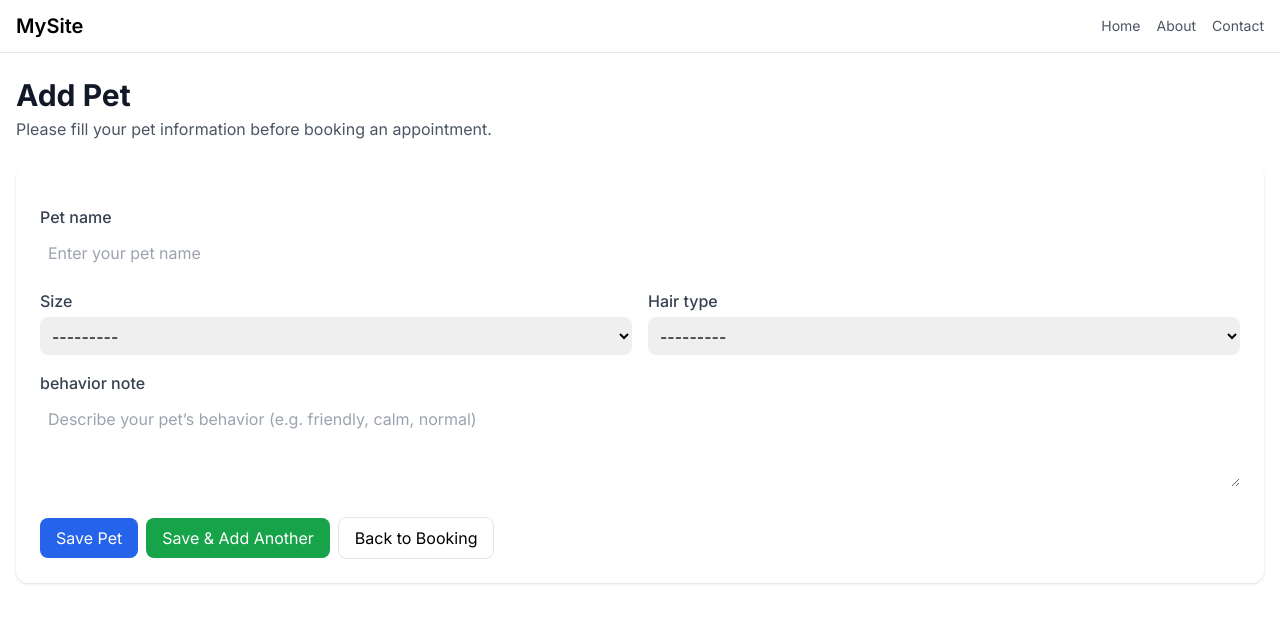
After one commit to Suchaya-aum/WoofQueue, a Django app: page /woofq/pet/create/ in a window 1280 px wide. The commit adds this page. Shown: the top 623 px of the page. Run offline with Django 5.2, Linux system fonts and the light colour scheme; the visitor is signed in with stand-in values (Sample User, id 1); data that the repository does not hold is empty; some libraries are stand-ins or nearby versions.

Commit message:
finish : create + update + delete (customer's appointment)

```diff
--- a/project/myproject/app/forms.py
+++ b/project/myproject/app/forms.py
@@ -1,15 +1,117 @@
+# forms.py
 import datetime
 from django import forms
 from django.forms import ModelForm
 from .models import *
 from django.core.exceptions import ValidationError
+from django.utils import timezone
+from datetime import timedelta
 
 class AppointmentForm(ModelForm):
     class Meta:
         model = Appointment
-        fields = "__all__"
+        fields = ['pet', 'service', 'appointment_time', 'finish_time', 'status']
+        widgets = {
+            'appointment_time': forms.DateTimeInput(attrs={'type': 'datetime-local'}),
+            'finish_time': forms.DateTimeInput(attrs={'type': 'datetime-local'}),
+            'service' : forms.SelectMultiple(attrs={'class': 'w-full rounded-lg border-gray-300 p-2 focus:ring-2 focus:ring-blue-400'})
+        }
+
+    def clean_appointment_time(self):
+        appointment_time = self.cleaned_data.get('appointment_time')
+        if appointment_time < timezone.now():
+            raise forms.ValidationError("Appointment time cannot be in the past")
+        return appointment_time
+
+    def clean(self):
+        cleaned_data = super().clean()
+        appointment_time = cleaned_data.get('appointment_time')
+        finish_time = cleaned_data.get('finish_time')
+        pet = cleaned_data.get('pet')
+        # ตรวจเวลาสิ้นสุด
+        if finish_time and appointment_time:
+            if finish_time and appointment_time and finish_time <= appointment_time:
+                raise forms.ValidationError("Finish time must be later than appointment time")
+            elif finish_time and appointment_time and (finish_time - appointment_time) > timedelta(hours=8):
+                raise forms.ValidationError("Appointment cannot exceed 8 hours duration")
+        # ตรวจเวลาซ้ำในช่วง 1 ชั่วโมง
+        if pet and appointment_time:
+            # ถ้ามี instance อยู่ (ตอน update) ให้ exclude ตัวเองออกจากการเช็ก
+            qs = Appointment.objects.filter(pet=pet)
+            if self.instance.pk:
+                qs = qs.exclude(pk=self.instance.pk)
+
+            # หา appointment ที่อยู่ในช่วงเวลา +- 1 ชั่วโมง ของเวลานี้
+            overlap_start = appointment_time - timedelta(hours=1)
+            overlap_end = appointment_time + timedelta(hours=1)
+            if qs.filter(appointment_time__range=(overlap_start, overlap_end)).exists():
+                raise forms.ValidationError(
+                    f"This pet already has an appointment within 1 hour of the selected time."
+                )
+
+        return cleaned_data
 
 class ServiceForm(ModelForm):
     class Meta:
         model = Service
         fields = "__all__"
+
+class PetForm(ModelForm):
+    class Meta:
+        model = Pet
+        fields = ['size', 'hair_type', 'pet_name', 'behavior_note']
+        widgets = {
+            'size': forms.Select(
+                attrs={
+                    'class': 'w-full rounded-lg border-gray-300 p-2 focus:ring-2 focus:ring-blue-400'
+                }
+            ),
+            'hair_type': forms.Select(
+                attrs={
+                    'class': 'w-full rounded-lg border-gray-300 p-2 focus:ring-2 focus:ring-blue-400'
+                }
+            ),
+            'pet_name': forms.TextInput(
+                attrs={
+                    'class': 'w-full rounded-lg border-gray-300 p-2 focus:ring-2 focus:ring-blue-400',
+                    'placeholder': 'Enter your pet name'
+                }
+            ),
+            'behavior_note': forms.Textarea(
+                attrs={
+                    'class': 'w-full rounded-lg border-gray-300 p-2 focus:ring-2 focus:ring-blue-400',
+                    'rows': 3,
+                    'placeholder': 'Describe your pet’s behavior (e.g. friendly, calm, normal)'
+                }
+            ),
+        }
+
+    def clean_size(self):
+        size = self.cleaned_data.get('size')
+        if not size:
+            raise forms.ValidationError("Pet size is required.")
+        return size
+
+    def clean_hair_type(self):
+        hair_type = self.cleaned_data.get('hair_type')
+        if not hair_type:
+            raise forms.ValidationError("Pet hair type is required.")
+        return hair_type
+
+    def clean_pet_name(self):
+        name = self.cleaned_data.get('pet_name')
+        if not name:
+            raise forms.ValidationError("Pet name is required.")
+        return name
+
+    def clean(self):
+        cleaned = super().clean()
+        name = cleaned.get("pet_name")
+        owner = getattr(self, "owner", None)
+        if owner and name:
+            qs = Pet.objects.filter(owner=owner, pet_name__iexact=name)
+            if self.instance and self.instance.pk:
+                qs = qs.exclude(pk=self.instance.pk)
+            if qs.exists():
+                self.add_error("pet_name", "You already have a pet with this name.")
+        return cleaned
--- a/project/myproject/app/templates/base.html
+++ b/project/myproject/app/templates/base.html
@@ -43,7 +43,7 @@
   <body>
     {% block nav %}
       <nav class="w-full border-b bg-white">
-        <div class="max-w-5xl mx-auto px-4 py-3 flex items-center justify-between">
+        <div class="max-w-7xl mx-auto px-4 py-3 flex items-center justify-between">
           <a href="/" class="text-xl font-semibold">MySite</a>
           <div class="flex items-center gap-4">
             <a href="#" class="text-sm text-gray-600 hover:text-gray-900">Home</a>
@@ -54,7 +54,7 @@
       </nav>
     {% endblock %}
 
-    <section class="max-w-5xl mx-auto px-4 py-6">
+    <section class="max-w-7xl mx-auto px-4 py-6">
       <article aria-label="Head Content" class="mb-6">
         {% block head %}
           <h1 class="text-2xl md:text-3xl font-bold text-gray-900">Head</h1>
@@ -62,7 +62,7 @@
         {% endblock %}
       </article>
 
-      <article aria-label="Body Content" class="bg-white rounded-xl shadow p-5">
+
         {% block content %}
           <p class="text-gray-700">Content</p>
           <button
@@ -71,7 +71,6 @@
             Example Button
           </button>
         {% endblock %}
-      </article>
     </section>
 
     {% block script %}
--- /dev/null
+++ b/project/myproject/app/templates/pet_detail.html
@@ -0,0 +1,63 @@
+{% extends 'base.html' %}
+
+{% block title %}Add Pet{% endblock %}
+
+{% block head %}
+  <h1 class="text-2xl md:text-3xl font-bold text-gray-900">Add Pet</h1>
+  <p class="text-gray-600 mt-1">Please fill your pet information before booking an appointment.</p>
+{% endblock %}
+
+{% block content %}
+        <div class="mx-auto bg-white p-6 rounded-xl shadow">
+        <form method="post" class="space-y-4">
+            {% csrf_token %}
+            {{ pet_form.non_field_errors }}
+            <div>
+                <label class="block font-medium text-gray-700 mb-1">
+                    Pet name
+                </label>
+                {{ pet_form.pet_name }}
+                {{ pet_form.pet_name.errors }}
+            </div>
+
+            <div class="grid grid-cols-1 md:grid-cols-2 gap-4">
+            <div>
+                <label class="block font-medium text-gray-700 mb-1">
+                    Size
+                </label>
+                {{ pet_form.size }}
+                {{ pet_form.size.errors }}
+            </div>
+            <div>
+                <label class="block font-medium text-gray-700 mb-1">
+                    Hair type
+                </label>
+                {{ pet_form.hair_type }}
+                {{ pet_form.hair_type.errors }}
+            </div>
+            </div>
+
+            <div>
+                <label class="block font-medium text-gray-700 mb-1">
+                    behavior note
+                </label>
+                {{ pet_form.behavior_note }}
+                {{ pet_form.behavior_note.errors }}
+            </div>
+
+            <div class="flex items-center gap-2 pt-2">
+                <button type="submit" name="save_one"class="bg-blue-600 text-white px-4 py-2 rounded-lg hover:bg-blue-700">
+                    Save Pet
+                </button>
+                <button type="submit" name="save_add"class="bg-green-600 text-white px-4 py-2 rounded-lg hover:bg-green-700">
+                    Save & Add Another
+                </button>
+                <a href="{% url 'booking_request' %}" class="px-4 py-2 rounded-lg border hover:bg-gray-50">
+                    Back to Booking
+                </a>
+            </div>
+        </form>
+        </div>
+        {% endblock %}
+    </body>
+</html>
--- a/project/myproject/app/urls.py
+++ b/project/myproject/app/urls.py
@@ -2,6 +2,7 @@ from django.urls import path
 from django.conf import settings
 from django.conf.urls.static import static
 from . import views
+from .views import *
 
 urlpatterns = [
     path("appointment/create/", views.AppointmentCreateView.as_view(), name="appointment_create"),
@@ -11,4 +12,7 @@ urlpatterns = [
     path("invoice/", views.InvoiceView.as_view(), name="invoice"),
     path("appointment/", views.AppointmentView.as_view(), name="appointment"),
     path("appointment/create_booking/", views.BookingCreateView.as_view(), name="booking_request"),
+    path("pet/create/", PetCreateView.as_view(), name="create_pet"),
+    path("appointments/<int:pk>/edit/", AppointmentUpdateView.as_view(), name="appointment_update"),
+    path("appointments/<int:pk>/delete/", AppointmentDeleteView.as_view(), name="appointment_delete"),
 ]
--- a/project/myproject/app/views.py
+++ b/project/myproject/app/views.py
@@ -1,4 +1,5 @@
-from django.shortcuts import render, redirect
+# views.py
+from django.shortcuts import render, redirect, get_object_or_404
 from django.views import View
 from django.db.models import F, Count, Value
 from django.db.models.functions import Concat
@@ -52,7 +53,7 @@ class InvoiceView(View):
         invoice_list = Service.objects.all()
         return render(request, "invoice.html", {"invoice_list": invoice_list})
 
-# ✅ ลูกค้าและพนักงานเห็นรายการนัดได้ (แต่ filter ต่างกัน)
+# ลูกค้าและพนักงานเห็นรายการนัดได้ (แต่ filter ต่างกัน)
 class AppointmentView(LoginRequiredMixin, View):
     # permission_required = 'appointments.view_appointment'
     # raise_exception = True  # ถ้าไม่มีสิทธิ์ → 403
@@ -62,28 +63,70 @@ class AppointmentView(LoginRequiredMixin, View):
         # ใช้ query set
         qs = (
             Appointment.objects
-            .select_related('pet_id', 'pet_id__owner')  # ใช้ pet_id ให้ตรงชื่อฟิลด์
-            .prefetch_related('service')                # M2M ชื่อ service (เอกพจน์)
+            .select_related('pet', 'pet__owner', 'pet__owner__user')
+            .prefetch_related('service')
             .order_by('-id')
         )
+
 
         return render(request, 'appointment.html', {'appointments': qs})
 
 
 class BookingCreateView(LoginRequiredMixin, View):
+
+    def _get_profile_and_pets(self, request):
+        profile = get_object_or_404(CustomerProfile, user=request.user)
+        pets_qs = Pet.objects.filter(owner=profile)
+        return profile, pets_qs
+
     def get(self, request):
+        profile, pets_qs = self._get_profile_and_pets(request)
+
         booking_form = AppointmentForm()
-        return render(request, "create_booking.html", {"booking_form": booking_form})
+        # ตั้งค่า queryset ให้ฟิลด์ pet ที่นี่เลย
+        booking_form.fields["pet"].queryset = pets_qs
+
+        context = {
+            "booking_form": booking_form,
+            "pet_exist": pets_qs.exists(),  # ใช้ใน template ของคุณได้ทันที
+        }
+        return render(request, 'create_booking.html', context)
 
     def post(self, request):
+        profile, pets_qs = self._get_profile_and_pets(request)
+
         booking_form = AppointmentForm(request.POST)
+        # ตั้งค่า queryset ให้ฟิลด์ pet ซ้ำใน POST
+        booking_form.fields["pet"].queryset = pets_qs
+
         if booking_form.is_valid():
-            appointment = booking_form.save()
+            # ป้องกันการโพสต์ค่าปลอม: ตรวจว่า pet เป็นของผู้ใช้จริง
+            pet = booking_form.cleaned_data.get("pet")
+            if pet is None or pet.owner_id != profile.id:
+                booking_form.add_error("pet", "Invalid pet selection.")
+            else:
+                appointment = booking_form.save(commit=False)
+                # ถ้าผูก customer/profile กับ appointment
+                # appointment.customer = profile
+                appointment.save()
+                booking_form.save_m2m()
+                return redirect("appointment")
+        if "save_add" in request.POST:
+            pet_form = PetForm(request.POST)
+            profile = get_object_or_404(CustomerProfile, user=request.user)
+            pet_form.owner = profile
+            if pet_form.is_valid():
+                pet = pet_form.save(commit=False)
+                pet.owner = profile
+                pet.save()
+                return redirect("create_pet")  # เพิ่มต่ออีกตัว
 
-            appointment.save()
-            return redirect("appointment")
-        return render(request, "create_booking.html", {"booking_form": booking_form})
 
+        context = {
+            "booking_form": booking_form,
+            "pet_exist": pets_qs.exists(),
+        }
+        return render(request, 'create_booking.html', context)
 
 class AppointmentCreateView(LoginRequiredMixin, View):
     # permission_required = 'appointments.add_appointment'
@@ -103,56 +146,49 @@ class AppointmentCreateView(LoginRequiredMixin, View):
             return redirect("appointment")
         return render(request, "create_appointment.html", {"appointmentform": form})
 
-        print(service_list[0].staff_id.staff_profile.first_name)
-        return render(request, "service.html", {"service_list": service_list})
 
-# ✅ ลูกค้าและพนักงานเห็นรายการนัดได้ (แต่ filter ต่างกัน)
-class AppointmentView(LoginRequiredMixin, View):
-    # permission_required = 'appointments.view_appointment'
-    # raise_exception = True  # ถ้าไม่มีสิทธิ์ → 403
+class PetCreateView(LoginRequiredMixin, View):
+    def get(self, request):
+        pet_form = PetForm()
+        return render(request, "pet_detail.html", {"pet_form": pet_form})
 
-    def get(self, request):
-        # JOIN pet และ owner เพื่อลด query ซ้ำ
-        # ใช้ query set
-        qs = (
-            Appointment.objects
-            .select_related('pet_id', 'pet_id__owner')  # ใช้ pet_id ให้ตรงชื่อฟิลด์
-            .prefetch_related('service')                # M2M ชื่อ service (เอกพจน์)
-            .order_by('-id')
-        )
+    def post(self, request):
+        pet_form = PetForm(request.POST)
+        profile = get_object_or_404(CustomerProfile, user=request.user)
+        pet_form.owner = profile
+        if pet_form.is_valid():
+            pet = pet_form.save(commit=False)
+            pet.owner = profile
+            pet.save()
 
-        return render(request, 'appointment.html', {'appointments': qs})
+            return redirect("booking_request")
+        return render(request, "pet_detail.html", {"pet_form": pet_form})
+
+class AppointmentUpdateView(LoginRequiredMixin, View):
+    def get(self, request, pk):
+        appointment = get_object_or_404(Appointment, pk=pk)
+        form = AppointmentForm(instance=appointment)
+        return render(request, "update_appointment.html", {"appointmentform": form, "id": pk})
+
+    def post(self, request, pk):
+        appointment = get_object_or_404(Appointment, pk=pk)
+        form = AppointmentForm(request.POST, instance=appointment)
+        if form.is_valid():
+            updated = form.save(commit=False)
+            # ตัวอย่าง: ถ้าต้องเก็บคนแก้ไข
+            # updated.updated_by = request.user
+            updated.save()
+            form.save_m2m()  # สำคัญ: เนื่องจากมี ManyToMany 'service'
+            return redirect("appointment")
+        return render(request, "update_appointment.html", {"appointmentform": form, "id": pk})
 
 
-class BookingCreateView(LoginRequiredMixin, View):
-    def get(self, request):
-        booking_form = AppointmentForm()
-        return render(request, "create_booking.html", {"booking_form": booking_form})
+class AppointmentDeleteView(LoginRequiredMixin, View):
+    def get(self, request, pk):
+        appointment = get_object_or_404(Appointment, pk=pk)
+        return render(request, "confirm_delete_appointment.html", {"appointment": appointment})
 
-    def post(self, request):
-        booking_form = AppointmentForm(request.POST)
-        if booking_form.is_valid():
-            appointment = booking_form.save()
-
-            appointment.save()
-            return redirect("appointment")
-        return render(request, "create_booking.html", {"booking_form": booking_form})
-
-
-class AppointmentCreateView(LoginRequiredMixin, View):
-    # permission_required = 'appointments.add_appointment'
-    raise_exception = True
-
-    def get(self, request):
-        form = AppointmentForm()
-        return render(request, "create_appointment.html", {"appointmentform": form})
-
-    def post(self, request):
-        form = AppointmentForm(request.POST)
-        if form.is_valid():
-            appointment = form.save(commit=False)
-            appointment.created_by = request.user
-            appointment.save()
-            form.save_m2m()
-            return redirect("appointment")
-        return render(request, "create_appointment.html", {"appointmentform": form})
+    def post(self, request, pk):
+        appointment = get_object_or_404(Appointment, pk=pk)
+        appointment.delete()
+        return redirect("appointment")
--- a/project/myproject/authen/templates/authen/login.html
+++ b/project/myproject/authen/templates/authen/login.html
@@ -40,3 +40,5 @@
   </div>
 </div>
 {% endblock %}
+</body>
+</html>
--- a/project/myproject/authen/templates/authen/signup.html
+++ b/project/myproject/authen/templates/authen/signup.html
@@ -72,3 +72,5 @@
     </div>
   </div>
 {% endblock %}
+</body>
+</html>
```
Also changed, not shown: project/myproject/app/models.py (+9 -5 lines), project/myproject/app/templates/appointment.html (+40 -21 lines), project/myproject/app/templates/confirm_delete_appointment.html (added, +31 -0 lines), project/myproject/app/templates/create_booking.html (+77 -1 lines), project/myproject/app/templates/update_appointment.html (added, +50 -0 lines), project/myproject/app/migrations/0001_initial.py (deleted), project/myproject/app/migrations/0003_alter_pet_owner.py (deleted), project/myproject/app/migrations/0004_delete_appointmentservice.py (deleted).
